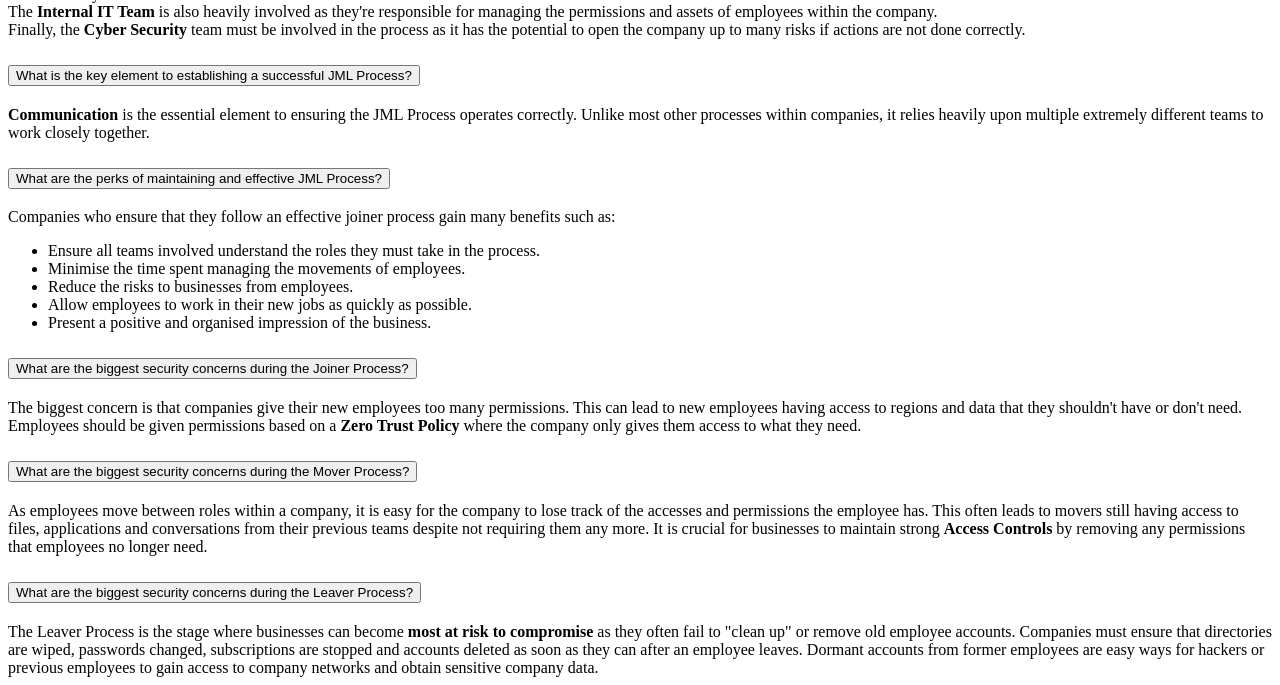
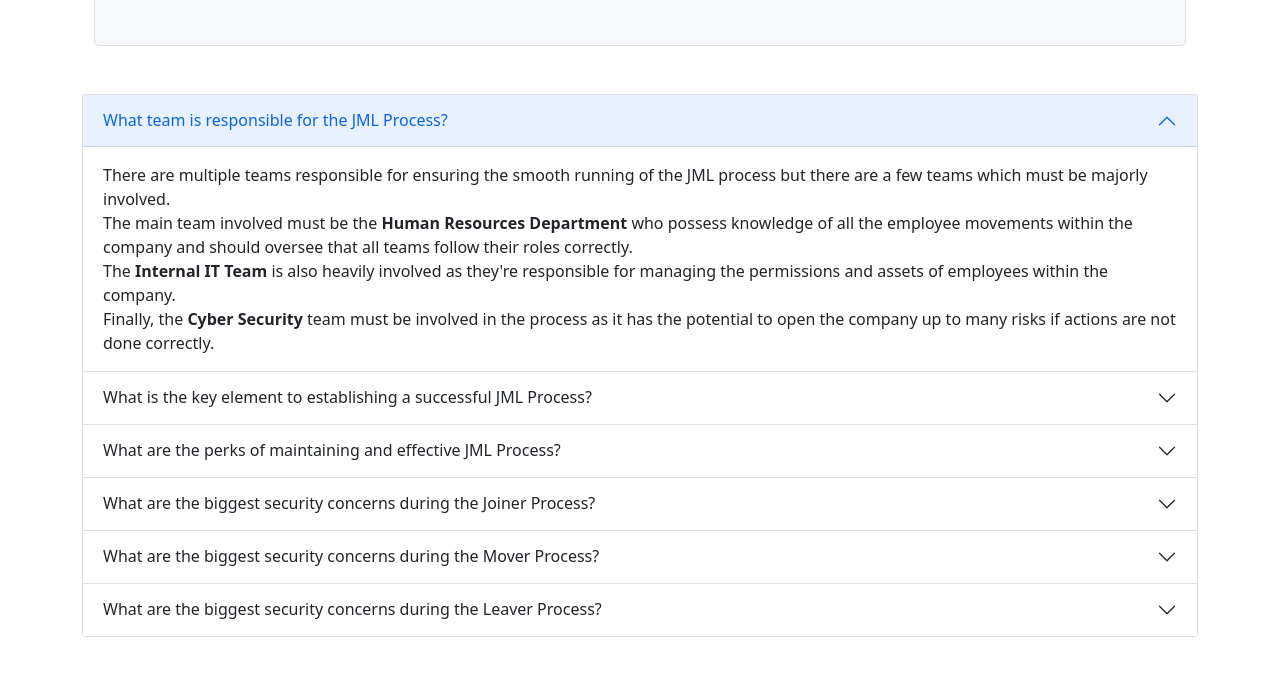
Before and after one commit to ReissJJarvis/JML, a plain HTML site: page FAQPage.html in a window 1280 px wide. Shown: the part 310-995 px from the top of the page. After the commit the page ends 971 px from the top, so only its background shows below. Drawn offline with nearby package versions, Linux system fonts and the light colour scheme; the site is published under a folder, as on GitHub Pages, so addresses that start at the root find nothing.

Commit message:
Fixing routing

```diff
--- a/FAQPage.html
+++ b/FAQPage.html
@@ -9,7 +9,7 @@
     <link rel="canonical" href="https://getbootstrap.com/docs/5.1/examples/jumbotron/">
 
     <!-- Bootstrap CSS -->
-    <link href="/assets/dist/css/bootstrap.min.css" rel="stylesheet">
+    <link href="./assets/dist/css/bootstrap.min.css" rel="stylesheet">
 
     <style>
         .bd-placeholder-img {
--- a/JoinerPage.html
+++ b/JoinerPage.html
@@ -11,7 +11,7 @@
 
 
     <!-- Bootstrap core CSS -->
-<link href="/assets/dist/css/bootstrap.min.css" rel="stylesheet">
+<link href="./assets/dist/css/bootstrap.min.css" rel="stylesheet">
 
     <style>
       .bd-placeholder-img {
```
Also changed, not shown: LeaverPage.html (+1 -1 lines), MoverPage.html (+1 -1 lines), index.html (+1 -1 lines).
